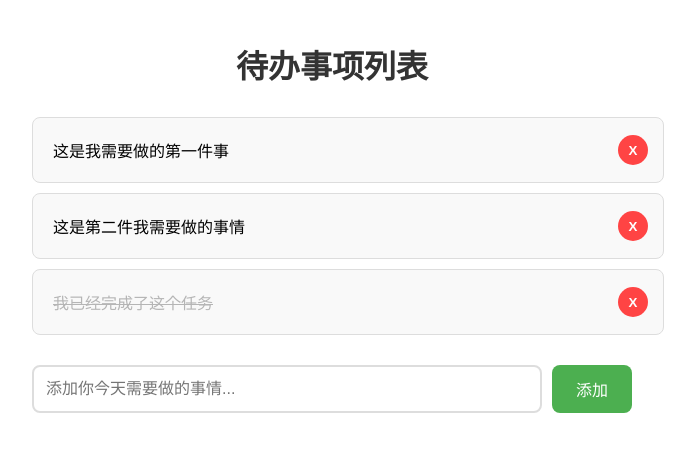
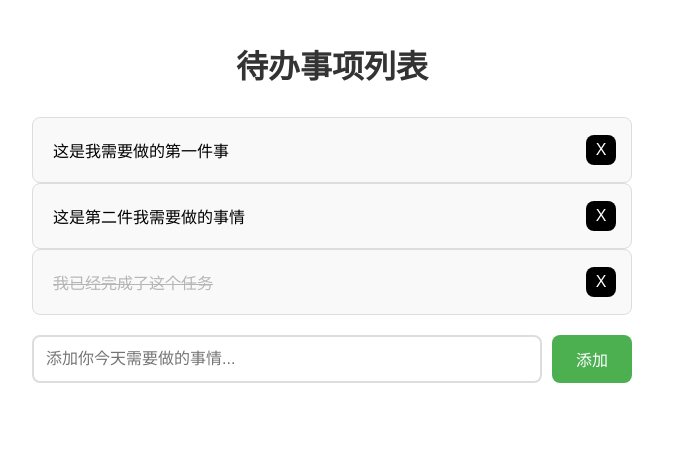
Before and after one commit to SULE-SU/day-todo, a React (Create React App) app: page / in a window 1280 px wide. Shown: the top 452 px of the page, without its empty margins (308-1003 px from the left). Built offline with nearby package versions, Linux system fonts and the light colour scheme.

Commit message:
refactor : update todo list css

```diff
--- a/src/App.css
+++ b/src/App.css
@@ -20,7 +20,6 @@
 .add-todo {
   display: flex;
   gap: 10px;
-  margin-bottom: 20px;
 }
 
 .todo-input {
@@ -29,16 +28,15 @@
   border: 2px solid #ddd;
   border-radius: 8px;
   font-size: 16px;
-  outline: none;
 }
 
 .todo-input:focus {
   border-color: #4CAF50;
+  outline: none;
 }
 
-.add-btn {
+.add-btn, .delete-btn {
   padding: 12px 24px;
-  background-color: #4CAF50;
   color: white;
   border: none;
   border-radius: 8px;
@@ -47,21 +45,23 @@
   transition: background-color 0.3s;
 }
 
+.add-btn {
+  background-color: #4CAF50;
+}
+
 .add-btn:hover {
   background-color: #45a049;
 }
 
 .todo-item {
-  width: 100%;
   padding: 15px;
   border: 1px solid #ddd;
   border-radius: 8px;
-  margin-bottom: 10px;
   display: flex;
   justify-content: space-between;
   align-items: center;
   background-color: #f9f9f9;
-  transition: all 0.3s ease;
+  transition: box-shadow 0.3s;
 }
 
 .todo-item:hover {
@@ -75,26 +75,17 @@
   padding: 5px;
 }
 
-.todo-item .todo-done {
+.todo-done {
   text-decoration: line-through;
   color: #888;
   opacity: 0.6;
 }
 
 .delete-btn {
-  background-color: #ff4444;
-  color: white;
-  border: none;
-  border-radius: 50%;
+  background-color: black;
+  padding: 0;
   width: 30px;
   height: 30px;
-  cursor: pointer;
-  font-weight: bold;
-  transition: background-color 0.3s;
-}
-
-.delete-btn:hover {
-  background-color: #cc0000;
 }
 
 .empty-state {
@@ -102,7 +93,3 @@
   padding: 40px;
   color: #666;
 }
-
-.todo-list {
-  min-height: 100px;
-}
```
